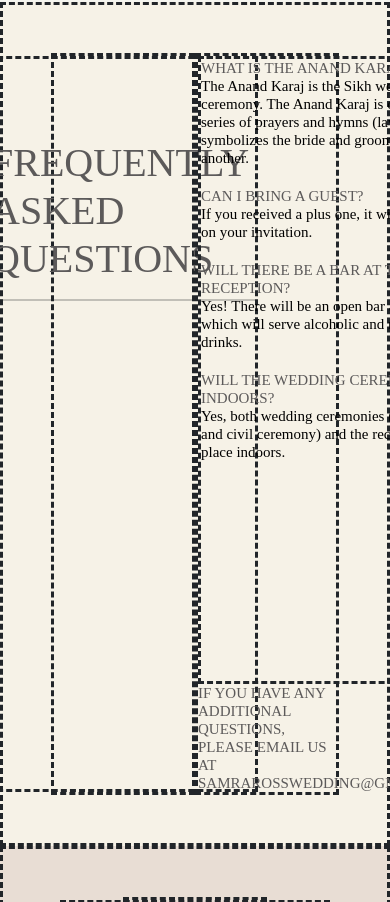
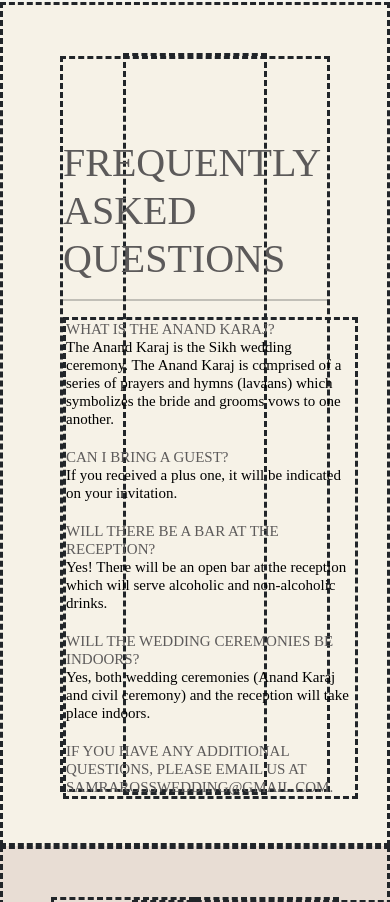
Before and after one commit to MichaelSault/TanyaWeddingWebsite, a React (Vite) app: page / in a window 390 px wide. Shown: the part 1642-2544 px from the top of the page. Built offline with nearby package versions, Linux system fonts and the light colour scheme.

Commit message:
changed min-device width to win-width and working on mobile layout of faq

```diff
--- a/src/App.css
+++ b/src/App.css
@@ -345,7 +345,6 @@ hr {
   align-items: flex-start;
   height: 50vh;
   justify-content: center;
-  padding: 3em, 0em, 0em, 0em;
   border-style: dashed;
   background-color: #e8ddd4;
 }
@@ -464,20 +463,20 @@ hr {
   background-color: #f5f5ef;
 }
 
-@media only screen and (max-device-width: 820px) {
-  .engagementShootCol {
+@media only screen and (max-width: 820px) {
+  .mobile-hidden {
     display: none;
   }
-  .engagementShootMobile {
+  .mobile-shown {
     display: block;
   }
 }
 
-@media only screen and (min-device-width: 821px) {
-  .engagementShootCol {
+@media only screen and (min-width: 821px) {
+  .mobile-hidden {
     display: block;
   }
-  .engagementShootMobile {
+  .mobile-shown {
     display: none;
   }
 }
--- a/src/components/faq.componenet.jsx
+++ b/src/components/faq.componenet.jsx
@@ -12,10 +12,29 @@ function FAQ() {
                         <h4>ASKED</h4>
                         <h4>QUESTIONS</h4>
                     <hr/>
+
+                    <div className='faqQuestionsSubCol mobile-shown' >
+                        <h2>WHAT IS THE ANAND KARAJ?</h2>
+                        <h3>The Anand Karaj is the Sikh wedding ceremony. The Anand Karaj is comprised of a series of prayers and hymns (lavaans) which symbolizes the bride and grooms vows to one another. </h3>
+
+                        <h2>CAN I BRING A GUEST?</h2>
+                        <h3>If you received a plus one, it will be indicated on your invitation.</h3>
+
+                        <h2>WILL THERE BE A BAR AT THE RECEPTION?</h2>
+                        <h3>Yes! There will be an open bar at the reception which will serve alcoholic and non-alcoholic drinks. </h3>
+
+                        <h2>WILL THE WEDDING CEREMONIES BE INDOORS?</h2>
+                        <h3>Yes, both wedding ceremonies (Anand Karaj and civil ceremony) and the reception will take place indoors. </h3>
+
+                        <div>
+                            <h2>IF YOU HAVE ANY ADDITIONAL QUESTIONS, PLEASE EMAIL US AT SAMRAROSSWEDDING@GMAIL.COM.</h2>
+                        </div>
+                    </div>
+
                     </div>
                 </div>
-                <div className='faqQuestionsCol'>
-                    <div className='faqQuestionsSubCol'>
+                <div className='faqQuestionsCol mobile-hidden'>
+                    <div className='faqQuestionsSubCol' >
                         <h2>WHAT IS THE ANAND KARAJ?</h2>
                         <h3>The Anand Karaj is the Sikh wedding ceremony. The Anand Karaj is comprised of a series of prayers and hymns (lavaans) which symbolizes the bride and grooms vows to one another. </h3>
 
```
Also changed, not shown: src/components/home.component.jsx (indentation only).
